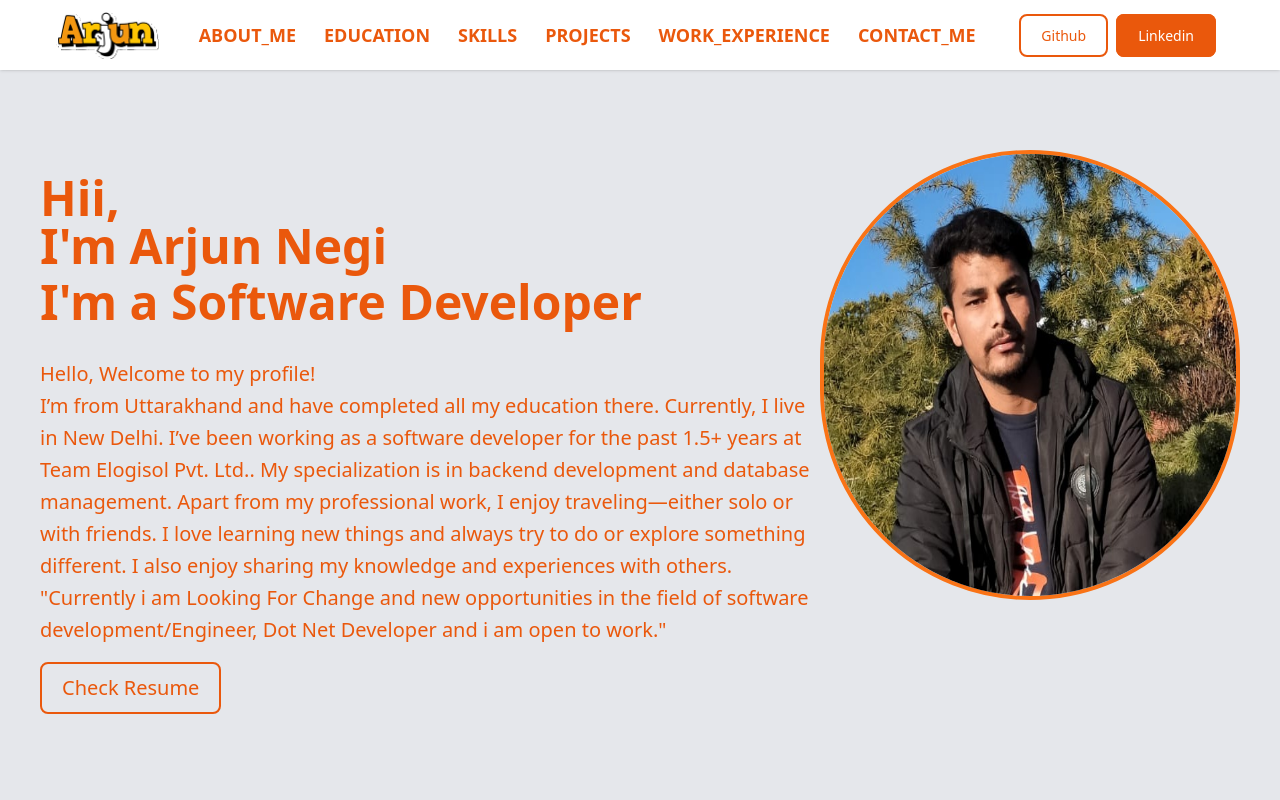
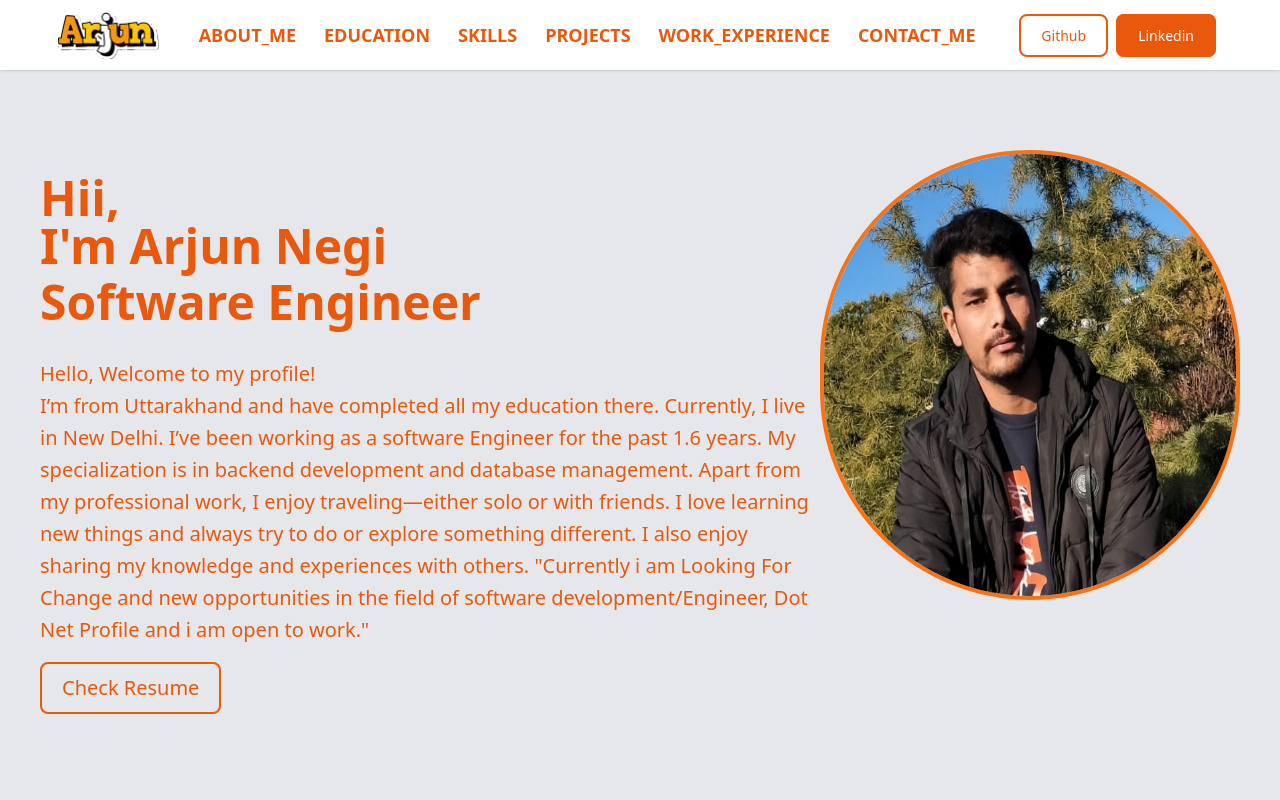
Before and after one commit to ARJU7500/mywebsite, a React (Vite) app: page / in a window 1280 px wide. Shown: the top 800 px of the page. Built offline with nearby package versions, Linux system fonts and the light colour scheme.

Commit message:
change about section

```diff
--- a/src/components/aboutUS/About.jsx
+++ b/src/components/aboutUS/About.jsx
@@ -15,18 +15,18 @@ function About() {
           I'm Arjun Negi
         </h1>
         <h2 className="text-orange-600  text-[25px] font-bold pt-2 md:text-5xl">
-          I'm a Software Developer
+         Software Engineer
         </h2>
         <p className="text-orange-600 text-[13px] md:text-[15px] pt-2 w-[100%] md:text-xl md:pt-4 md:px-3 md:leading-8 lg:px-0 lg:mt-4">
           Hello, Welcome to my profile!
           </p>
           <p className="text-orange-600 text-[13px] md:text-[15px] mb-2 w-[100%] md:text-xl md:px-3 md:leading-8 lg:px-0">
            I’m from Uttarakhand and have completed all my education there.
-          Currently, I live in New Delhi. I’ve been working as a software developer for the past 1.5+ years at Team Elogisol Pvt. Ltd..
+          Currently, I live in New Delhi. I’ve been working as a software Engineer for the past 1.6 years.
           My specialization is in backend development and database management.
           Apart from my professional work, I enjoy traveling—either solo or with friends. I love learning new things and
           always try to do or explore something different. I also enjoy sharing my knowledge and experiences with others.
-          "Currently i am Looking For Change and new opportunities in the field of software development/Engineer, Dot Net Developer and i am open to work."
+          "Currently i am Looking For Change and new opportunities in the field of software development/Engineer, Dot Net Profile and i am open to work."
         </p>
         <Link
           to="https://drive.google.com/drive/folders/17y2Pa-Tb5ce8leIYUVOt1RPvppjTt0lU?usp=sharing"
```
